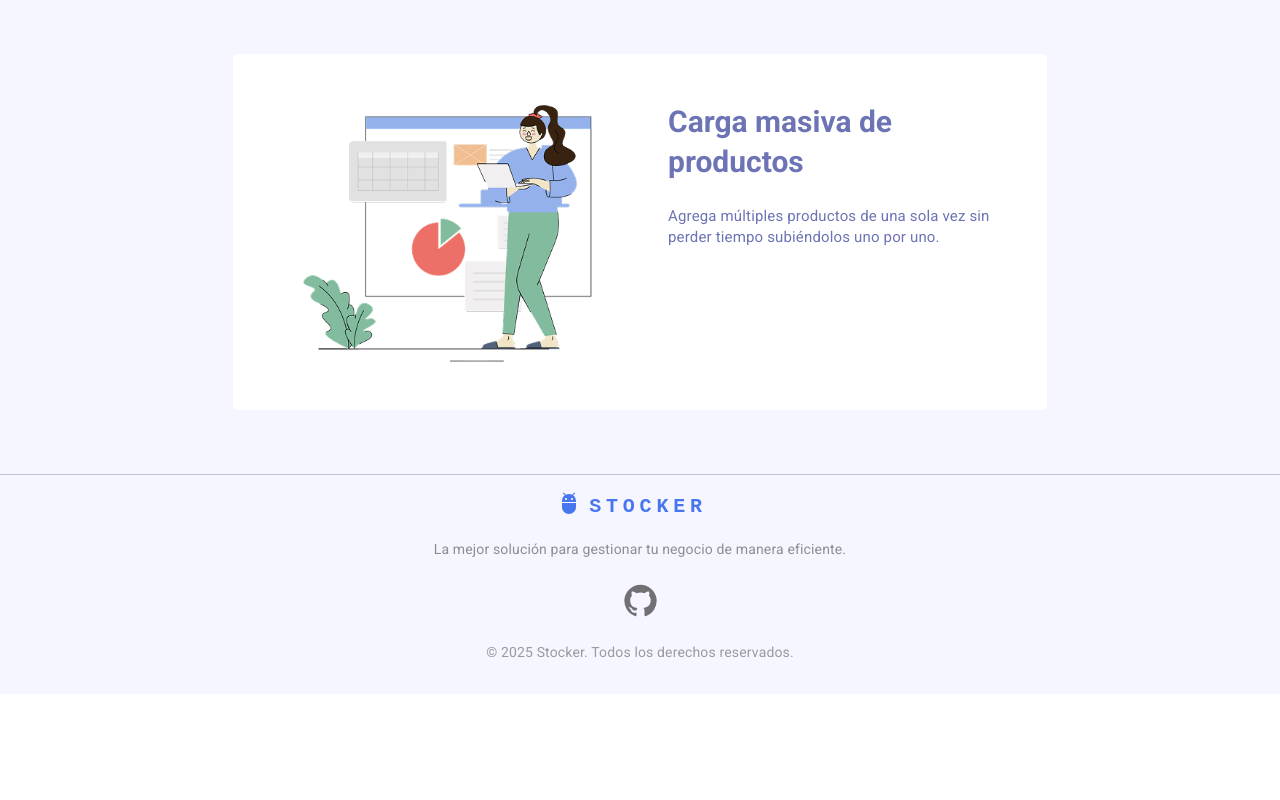
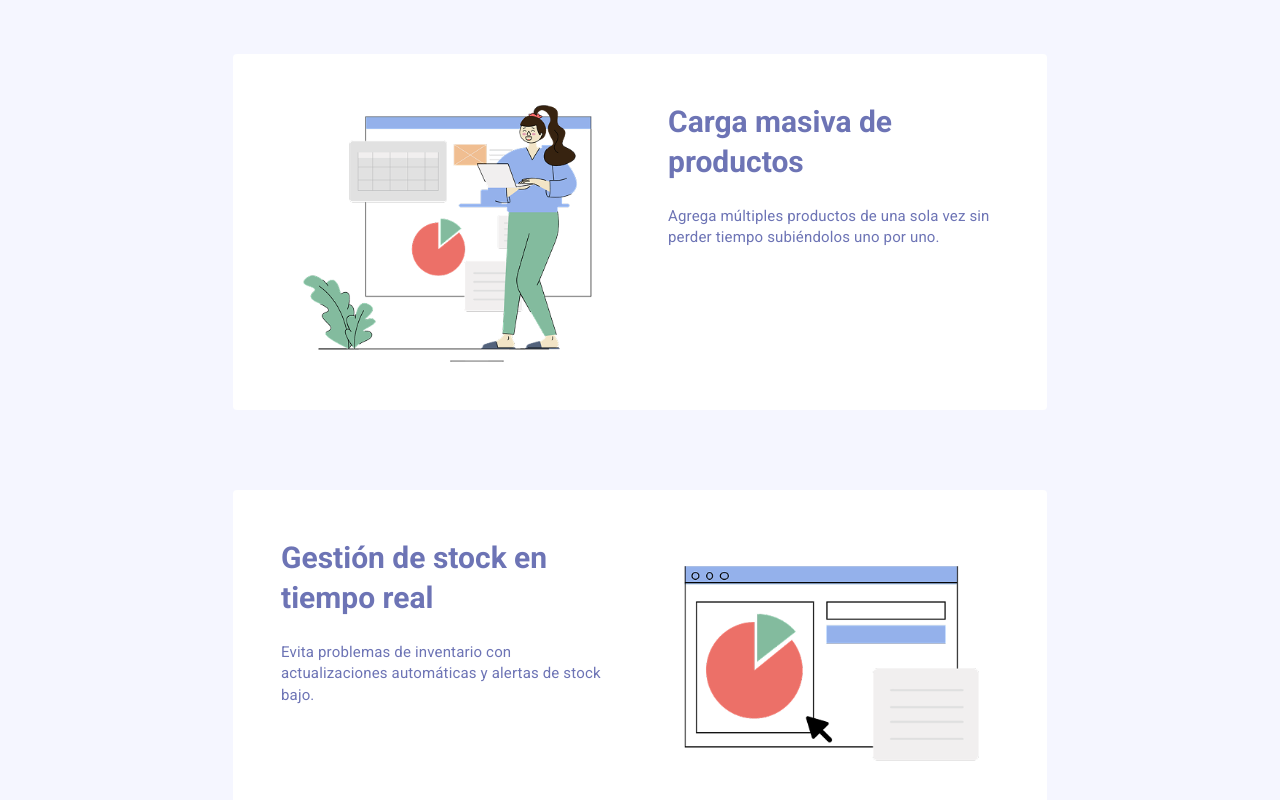
Before and after one commit to No-Country-simulation/equipo-c24-33-t-webapp, a React (Vite) app: page / in a window 1280 px wide. Shown: the part 1330-2130 px from the top of the page. Before the commit the page ends 2024 px from the top, so only its background shows below. Built offline with nearby package versions, Linux system fonts and the light colour scheme.

Commit message:
Add dashboard desing on Home

```diff
--- a/src/components/Contact.jsx
+++ b/src/components/Contact.jsx
@@ -1,75 +1,68 @@
-// eslint-disable-next-line no-unused-vars
-import * as React from "react";
-import { Container, Typography, Box, Divider, IconButton } from "@mui/material";
-import GitHubIcon from "@mui/icons-material/GitHub";
-import AdbIcon from "@mui/icons-material/Adb";
+import React from "react";
+import Box from "@mui/material/Box";
+import Card from "@mui/material/Card";
+import CardContent from "@mui/material/CardContent";
+import Typography from "@mui/material/Typography";
+import dashboard from "../assets/images/dashboard.png";
 
-const Contact = () => {
+export default function Contact() {
   return (
     <Box
-      component="footer"
       sx={{
-        mt: 4,
-        py: 4,
-        color: "#333",
+        display: "flex",
+        flexDirection: "column",
+        alignItems: "center",
+        justifyContent: "center",
+        paddingTop: 10,
         textAlign: "center",
       }}
     >
-      <Divider sx={{ borderColor: "rgba(0, 0, 0, 0.2)", mb: 2 }} />
+      {/* Tarjeta con el texto */}
+      <Card
+        id="card_Stocker"
+        sx={{
+          minWidth: 275,
+          maxWidth: 750,
+          backgroundColor: "white",
+          color: "#6D74B5",
+          boxShadow: 0,
+          padding: 4,
+          display: "flex",
+          alignItems: "flex-start", // Asegura que los elementos inicien alineados arriba
+          justifyContent: "space-between",
+          gap: 3,
+        }}
+      >
+        <CardContent sx={{ flex: 1, textAlign: "left" }}>
+          {" "}
+          {/* Alinea el texto a la izquierda */}
+          <Typography
+            variant="h5"
+            component="div"
+            sx={{ fontWeight: "bold", fontSize: 30 }}
+          >
+            Gestión de stock en tiempo real
+          </Typography>
+          <Typography
+            variant="body2"
+            sx={{ color: "#6D74B5", paddingTop: 3, fontSize: 15 }}
+          >
+            Evita problemas de inventario con actualizaciones automáticas y
+            alertas de stock bajo.
+          </Typography>
+        </CardContent>
 
-      <Container>
-        <Box sx={{ display: "flex", justifyContent: "center", mb: 2 }}>
-          <AdbIcon
-            sx={{
-              display: { xs: "none", md: "flex" },
-              mr: 1,
-              color: "#4876ee",
-            }}
+        {/* Imagen */}
+        <CardContent
+          sx={{ flex: 1, display: "flex", justifyContent: "center" }}
+        >
+          <img
+            src={dashboard}
+            alt="chico"
+            style={{ width: "100%", maxWidth: 300 }}
           />
-          <Typography
-            variant="h6"
-            noWrap
-            component="a"
-            href="#"
-            sx={{
-              mr: 2,
-              display: { xs: "none", md: "flex" },
-              fontFamily: "monospace",
-              fontWeight: 700,
-              letterSpacing: ".3rem",
-              color: "#4876ee",
-              textDecoration: "none",
-            }}
-          >
-            STOCKER
-          </Typography>
-        </Box>
-
-        <Typography variant="body2" sx={{ opacity: 0.8, mb: 2 }}>
-          La mejor solución para gestionar tu negocio de manera eficiente.
-        </Typography>
-
-        {/* Social Media Links */}
-        <Box sx={{ display: "flex", justifyContent: "center", gap: 2, mb: 2 }}>
-          <IconButton
-            component="a"
-            href="https://github.com/No-Country-simulation/equipo-c24-33-t-webapp"
-            target="_blank"
-            rel="noopener noreferrer"
-            sx={{ color: "#black", "&:hover": { color: "#black" } }}
-          >
-            <GitHubIcon fontSize="large" />
-          </IconButton>
-        </Box>
-
-        {/* Copyright */}
-        <Typography variant="body2" sx={{ opacity: 0.7 }}>
-          &copy; {new Date().getFullYear()} Stocker. Todos los derechos
-          reservados.
-        </Typography>
-      </Container>
+        </CardContent>
+      </Card>
     </Box>
   );
-};
-
-export default Contact;
+}
```
Also changed, not shown: src/assets/images/dashboard.png (added).
